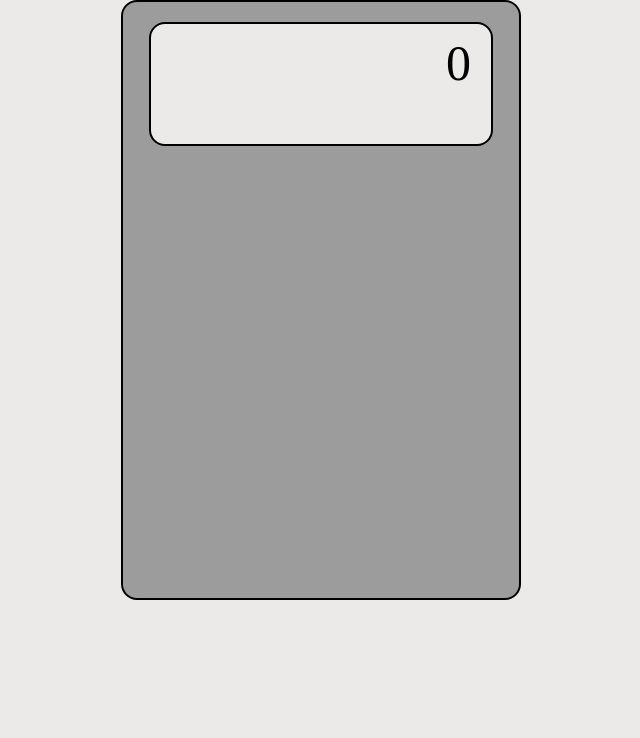
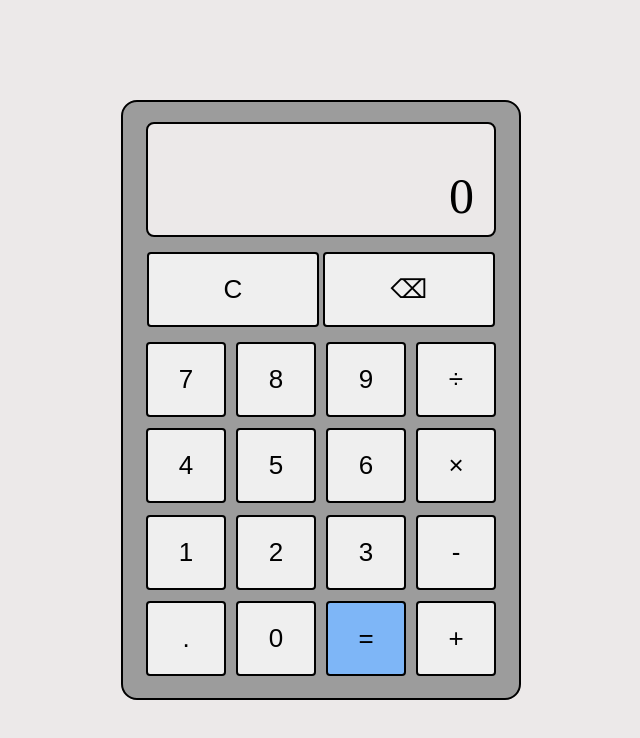
Before and after one commit to laurpop99/calculator-jss, a plain HTML site: page index.html in a window 1280 px wide. Shown: the whole page, without its empty margins (319-959 px from the left). Drawn offline with Linux system fonts and the light colour scheme.

Commit message:
Added UI and functionality to the calculator

```diff
--- a/index.html
+++ b/index.html
@@ -11,8 +11,29 @@
 <body>
     <div class = "main">
         <div class = "calculator">
-            <div class="display">0</div>
-            <div class=""></div>
+            <div class="display">
+            </div>
+            <div class="top-buttons">
+                <button class="clear">C</button>
+                <button class="delete">⌫</button>
+            </div>
+            <div class="buttons">
+                <button class = "btn seven">7</button>
+                <button class = "btn eight">8</button>
+                <button class = "btn nine">9</button>
+                <button class = "btn-op divide">÷</button>
+                <button class = "btn four">4</button>
+                <button class = "btn five">5</button>
+                <button class = "btn six">6</button>
+                <button class = "btn-op ex">×</button>
+                <button class = "btn one">1</button>
+                <button class = "btn two">2</button>
+                <button class = "btn three">3</button>
+                <button class = "btn-op minus">-</button>
+                <button class = "btn dot">.</button>
+                <button class = "btn zero">0</button>
+                <button class = "btn-op equal">=</button>
+                <button class = "btn-op plus">+</button>
         </div>
     </div>
 
--- a/script.js
+++ b/script.js
@@ -1,3 +1,51 @@
+const display = document.querySelector(".display");
+const buttonOne = document.querySelector(".one");
+const buttons = document.querySelectorAll(".btn");
+const clear = document.querySelector(".clear");
+const deleteBtn = document.querySelector(".delete");
+const equal = document.querySelector(".equal");
+const plus = document.querySelector(".plus")
+display.textContent = "0";
+let displayValue = 0;
+let beforeValue;
+let afterValue;
+let operator;
+updateDisplay();
+
+clear.addEventListener("click", () => {
+    displayValue = "0";
+    updateDisplay();
+})
+
+deleteBtn.addEventListener("click", () => {
+    if(displayValue.length === 1 || displayValue.length === 0){
+        displayValue = "0";
+        display.textContent = displayValue;
+    }
+    else{
+    displayValue = displayValue.substring(0,(displayValue.length-1));
+    updateDisplay();
+    }
+});
+
+equal.addEventListener("click", function(){
+    afterValue = parseInt(displayValue);
+    if(operator === "add"){
+       displayValue = operate(addNumbers,beforeValue,afterValue);
+       updateDisplay();
+       displayValue = "";
+    }
+})
+plus.addEventListener("click", function(){
+    operator = "add";
+    beforeValue = parseInt(displayValue);
+    displayValue = `+`;
+    updateDisplay();
+})
+
+
+
+
 function operate(operator, num1, num2){
     return operator(num1,num2);
 }
@@ -17,3 +65,21 @@ function multiplyNumbers(num1, num2){
 function divideNumbers(num1, num2){
     return +(num1 / num2);
 }
+
+buttons.forEach(function(button){
+    button.addEventListener("click", function(e){
+        if(parseInt(displayValue) === 0){
+            displayValue = e.target.textContent;
+            updateDisplay();
+        }
+        else{
+        displayValue += e.target.textContent;
+        updateDisplay();
+        }
+    })
+})
+
+
+function updateDisplay(){
+    display.textContent = displayValue;
+}
--- a/style.css
+++ b/style.css
@@ -3,8 +3,12 @@ body{
     margin: 0;
     padding: 0;
 }
+* {
+    box-sizing: border-box;
+}
 
 .main {
+    margin-top: 100px;
     display: flex;
     justify-content: center;
     /* height: 75vh; */
@@ -18,19 +22,81 @@ body{
     border: 2px solid black;
     border-radius: 16px;
     display: flex;
-    justify-content: center;
-    align-items: flex-start;
+    flex-direction: column;
+    justify-content: flex-start;
+    align-items: center;
     padding: 20px;
 }
 
 .display{
     background-color: rgb(236,233,233);
-    width: 300px;
+    width: 350px;
     padding: 10px 20px;
-    height: 100px;
+    height: 125px;
     font-size: 50px;
     text-align: right;
     border: 2px solid black;
-    border-radius: 16px;
+    border-radius: 8px;
+    margin-bottom: 15px;
+    display: flex;
+    justify-content: flex-end;
+    align-items: flex-end;
+    flex-wrap: nowrap;
 
 }
+
+.clear{
+    padding: 20px;
+    border: 2px solid black;
+    border-radius: 4px;
+    width: 172px;
+    font-size: 26px;
+
+}
+
+.delete{
+    padding: 20px;
+    border: 2px solid black;
+    border-radius: 4px;
+    width: 172px;
+    margin-bottom: 15px;
+    font-size: 26px;
+
+
+
+}
+
+.buttons{
+    height: 375px;
+    display: grid;
+    grid-template-columns: repeat(4, 1fr);
+    grid-gap: 10px;
+
+
+}
+
+.btn, .btn-op {
+    padding: 20px;
+    width: 80px;
+    height: 75px;
+    border: 2px solid black;
+    border-radius: 4px;
+    font-size: 26px;
+}
+
+.btn:hover, .btn-op:hover, .clear:hover, .delete:hover{
+    background-color: rgb(219, 219, 219);
+}
+.btn:active, .btn-op:active, .clear:active, .delete:active{
+    background-color: rgb(168, 168, 170);
+}
+
+.btn-op.equal {
+    background-color: rgb(126, 182, 247);
+}
+.btn-op.equal:hover{
+    background-color: rgb(109, 168, 236);
+}
+.btn-op.equal:active{
+    background-color: rgb(90, 148, 214);
+}
```
